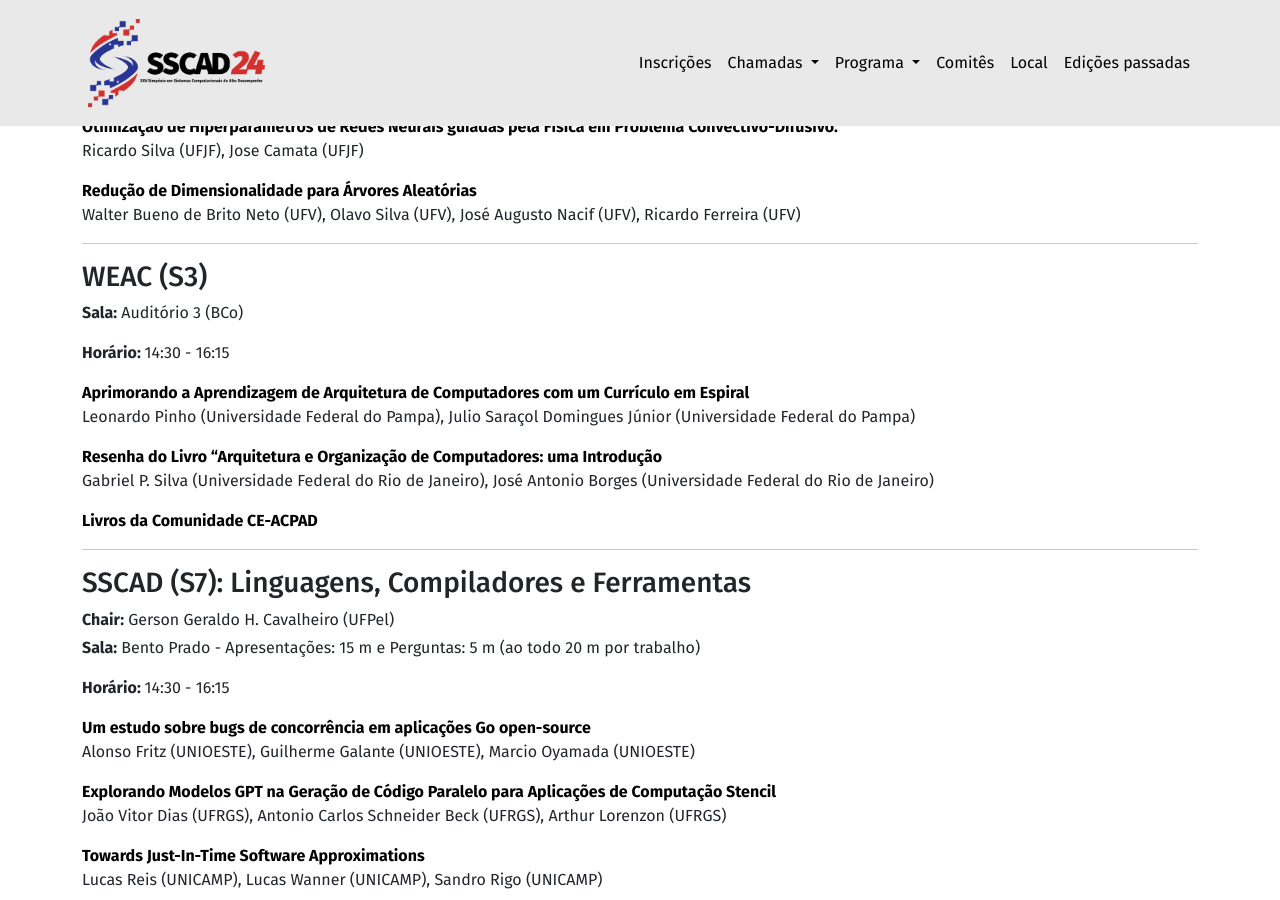
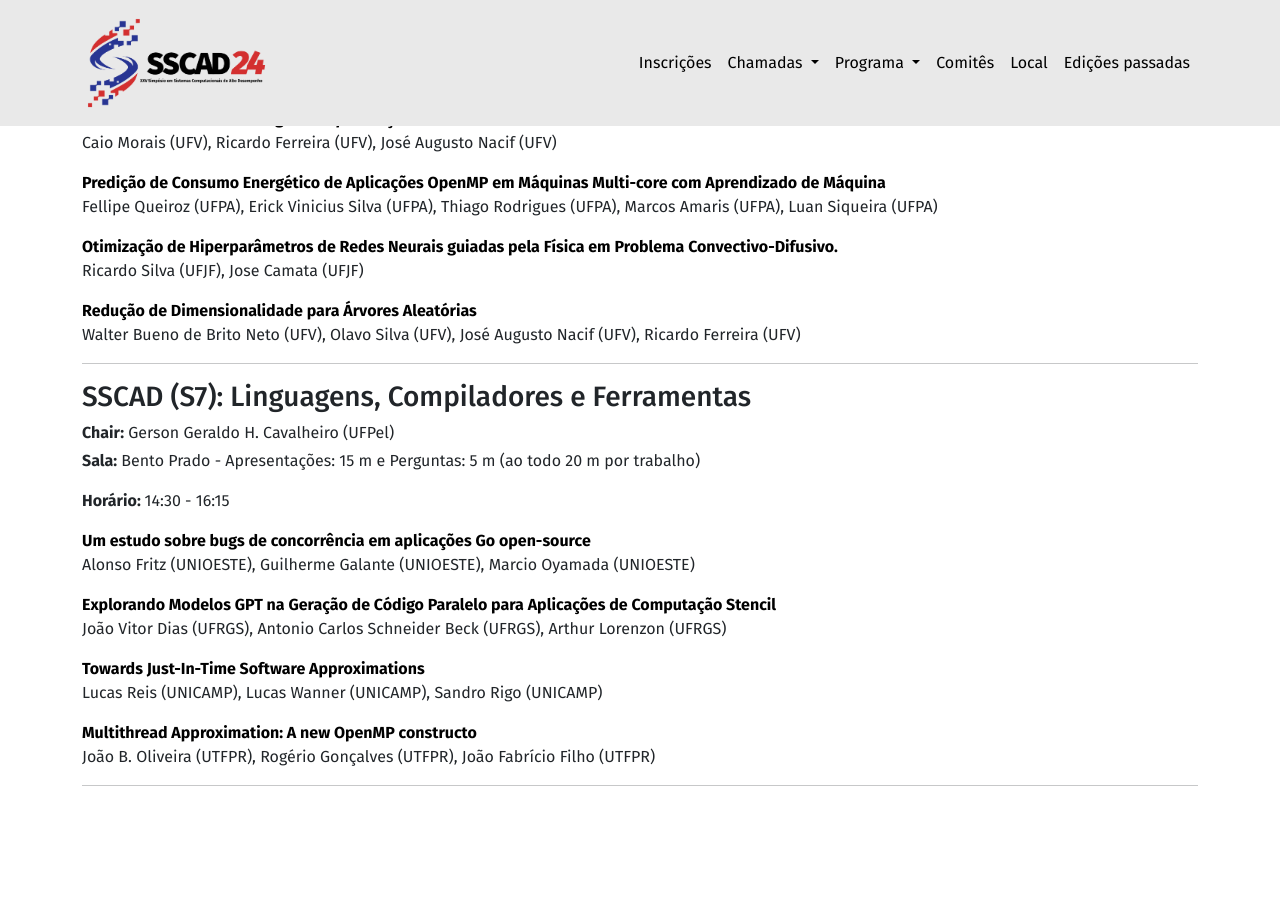
Before and after one commit to ce-acpad/sscad2024, a Jekyll site: the page built from sessions.html, in a window 1280 px wide and 900 px high, scrolled down 6927 px. Built offline with Jekyll 4.4.1, drawn with Linux system fonts in a browser that asks for light colours; some of the changed text lies outside the part shown.

Commit message:
Update program.yml
Alterações WEAC

```diff
--- a/_data/program.yml
+++ b/_data/program.yml
@@ -321,7 +321,7 @@
           style: "auditorio3"
           title: "WEAC (S1)"
           room: "Auditório 3 (BCo)"
-          # chair: "A ser definido"
+          chair: Rodolfo Azevedo
           papers:
             - title: "WIMS : A Modern Web-Based MIPS Simulator for Improved Learning in Computer Architecture and Operating Systems"
               authors: "Reinaldo Assis (Universidade Federal de Alagoas), Bruno Costa e Silva Nogueira (Universidade Federal de Alagoas)"
@@ -334,14 +334,7 @@
 
             - title: Livros da Comunidade CE-ACPAD
 
-            #- title: "WIMS : A Modern Web-Based MIPS Simulator for Improved Learning in Computer Architecture and Operating Systems"
-            #  authors: "Reinaldo Assis (Universidade Federal de Alagoas), Bruno Costa e Silva Nogueira (Universidade Federal de Alagoas)"
-            #- title: "Processador MIPS Implementado em Simulador Visual para uso na Educação"
-            #  authors: "Christofer Daniel Rodrigues Santos (Universidade Tecnológica Federal do Paraná), Rogério Gonçalves (Universidade Tecnológica Federal do Paraná), João Fabrício Filho (Universidade Tecnológica Federal do Paraná)"
-            #- title: "Desenvolvendo Ferramentas para Ensino de RiscV com Python, Verilog, Matplotlib, SVG e ChatGPT"
-            #  authors: "Guilherme Figueiredo (Universidade Federal de Viçosa), Erick Souza (Universidade Federal de Viçosa), Julio Rodrigues (Universidade Federal de Viçosa), José Augusto Nacif (Universidade Federal de Viçosa), Ricardo Ferreira (Universidade Federal de Viçosa)"
-            #- title: "Um Relato de Experiência do Uso de Metodologias Ativas na Construção do Pensamento Computacional Paralelo"
-            #  authors: "Josivaldo de Araujo (Universidade Federal do Pará), Helder Dias (Universidade Federal do Pará)"
+
         - id: "mc5"
           type: "tutorial"
           url: "#mc5"
@@ -423,7 +416,7 @@
           title: "WEAC (S2)"
           style: "auditorio3"
           room: "Auditório 3 (BCo)"
-          # chair: "A ser definido"
+          chair: Guilherme Galante
           papers:
             - title: "Um Relato de Experiência do Uso de Metodologias Ativas na Construção do Pensamento Computacional Paralelo"
               authors: "Josivaldo de Araujo (Universidade Federal do Pará),Helder Dias (Universidade Federal do Pará)"
@@ -433,6 +426,9 @@
 
             - title: "Desenvolvendo Ferramentas para Ensino de RiscV com Python, Verilog, Matplotlib, SVG e ChatGPT"
               authors: "Guilherme Figueiredo (Universidade Federal de Viçosa),Erick Souza (Universidade Federal de Viçosa),Julio Rodrigues (Universidade Federal de Viçosa), José Augusto Nacif (Universidade Federal de Viçosa), Ricardo Ferreira (Universidade Federal de Viçosa)"
+
+            - title: "Aprimorando a Aprendizagem de Arquitetura de Computadores com um Currículo em Espiral"
+              authors: "Leonardo Pinho (Universidade Federal do Pampa), Julio Saraçol Domingues Júnior (Universidade Federal do Pampa)"
 
             - title: Livros da Comunidade CE-ACPAD
         - id: "gap"
@@ -702,21 +698,7 @@
               authors: "Ricardo Silva (UFJF), Jose Camata (UFJF)"
             - title: "Redução de Dimensionalidade para Árvores Aleatórias"
               authors: "Walter Bueno de Brito Neto (UFV), Olavo Silva (UFV), José Augusto Nacif (UFV), Ricardo Ferreira (UFV)"
-        - id: "weac3"
-          type: "session"
-          url: "#weac3"
-          style: "auditorio3"
-          title: "WEAC (S3)"
-          room: "Auditório 3 (BCo)"
-          # chair: "A ser definido"
-          papers:
-            - title: "Aprimorando a Aprendizagem de Arquitetura de Computadores com um Currículo em Espiral"
-              authors: "Leonardo Pinho (Universidade Federal do Pampa), Julio Saraçol Domingues Júnior (Universidade Federal do Pampa)"
 
-            - title: "Resenha do Livro “Arquitetura e Organização de Computadores: uma Introdução"
-              authors: "Gabriel P. Silva (Universidade Federal do Rio de Janeiro), José Antonio Borges (Universidade Federal do Rio de Janeiro)"
-
-            - title: Livros da Comunidade CE-ACPAD
         - id: "gap"
           type: "gap"
           style: "gap"
```
